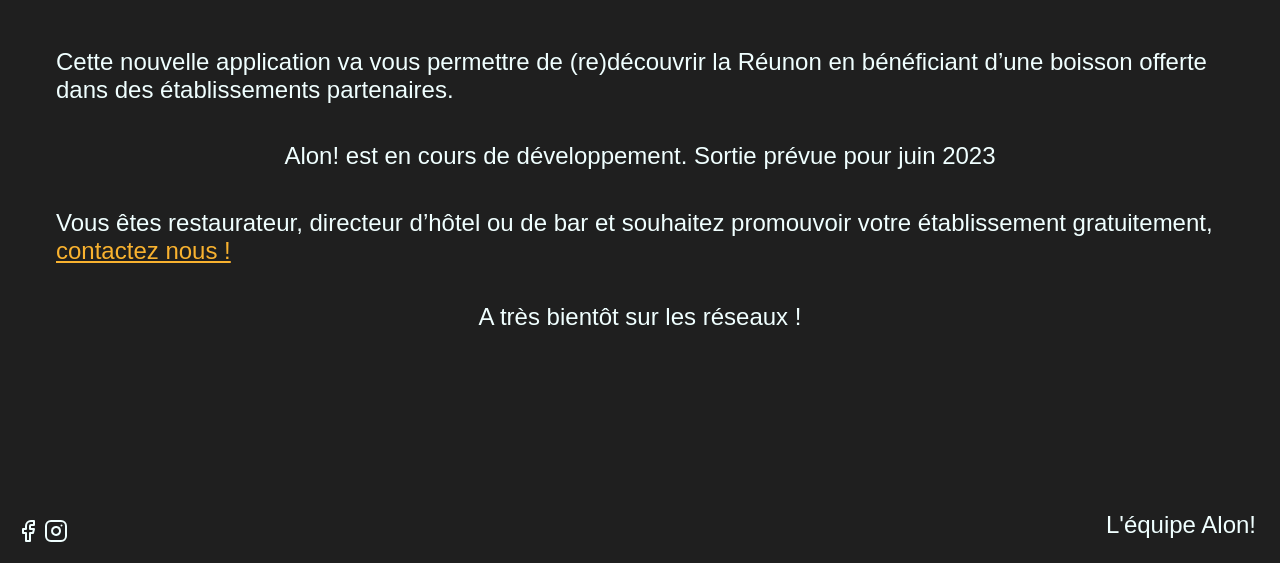
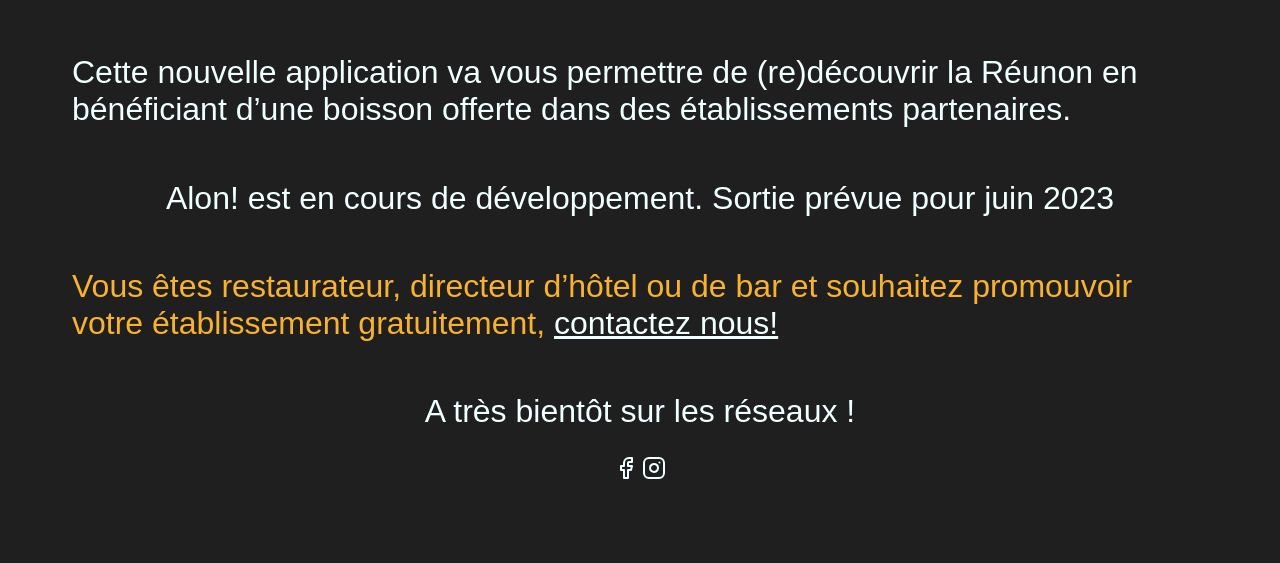
Before and after one commit to CoopCodeCommun/AlonLandingPage, a plain HTML site: page index.html in a window 1280 px wide. Shown: the part 237-800 px from the top of the page. Drawn offline with Linux system fonts and the light colour scheme; a web font is replaced by a local one.

Commit message:
police up

```diff
--- a/index.html
+++ b/index.html
@@ -21,15 +21,18 @@ d’une boisson offerte dans des établissements partenaires.</span>
     </div>
 
     <div class="txt">
-        <span>Vous êtes restaurateur, directeur d’hôtel ou de bar et souhaitez promouvoir votre
-établissement gratuitement, <a class="orange" href="mailto:alon.runappli@gmail.com">contactez nous !</a></span>
+        <span class="orange">Vous êtes restaurateur, directeur d’hôtel ou de bar et souhaitez promouvoir votre
+établissement gratuitement, <a style="color: azure" href="mailto:alon.runappli@gmail.com">contactez nous!</a></span>
     </div>
 
     <div class="txt">
-        <span>A très bientôt sur les réseaux !</span>
-    </div>
+        <span>
+            A très bientôt sur les réseaux !
 
 
+        </span>
+
+    </div>
     <div class="social">
         <svg xmlns="http://www.w3.org/2000/svg" width="24" height="24" viewBox="0 0 24 24" fill="none"
              stroke="currentColor" stroke-width="2" stroke-linecap="round" stroke-linejoin="round">
@@ -43,13 +46,26 @@ d’une boisson offerte dans des établissements partenaires.</span>
         </svg>
     </div>
 
-    <div class="cred">
-        <span>
-            L'équipe Alon!
-        </span>
-    </div>
+    <!--    <div class="cred">-->
+    <!--        <span>-->
+    <!--            L'équipe Alon!-->
+    <!--        </span>-->
+    <!--    </div>-->
 
 </div>
+
+<!--<div class="social">-->
+<!--    <svg xmlns="http://www.w3.org/2000/svg" width="24" height="24" viewBox="0 0 24 24" fill="none"-->
+<!--         stroke="currentColor" stroke-width="2" stroke-linecap="round" stroke-linejoin="round">-->
+<!--        <path d="M18 2h-3a5 5 0 0 0-5 5v3H7v4h3v8h4v-8h3l1-4h-4V7a1 1 0 0 1 1-1h3z"></path>-->
+<!--    </svg>-->
+<!--    <svg xmlns="http://www.w3.org/2000/svg" width="24" height="24" viewBox="0 0 24 24" fill="none"-->
+<!--         stroke="currentColor" stroke-width="2" stroke-linecap="round" stroke-linejoin="round">-->
+<!--        <rect x="2" y="2" width="20" height="20" rx="5" ry="5"></rect>-->
+<!--        <path d="M16 11.37A4 4 0 1 1 12.63 8 4 4 0 0 1 16 11.37z"></path>-->
+<!--        <line x1="17.5" y1="6.5" x2="17.51" y2="6.5"></line>-->
+<!--    </svg>-->
+<!--</div>-->
 
 </body>
 </html>
@@ -76,23 +92,17 @@ d’une boisson offerte dans des établissements partenaires.</span>
         color: #F9B22F;
     }
 
-    .back {
-        /*background-image: url(./chris_haga-800x967.jpg);*/
-        height: 100%;
-        width: 100%;
-        z-index: -1;
-    }
-
     .container {
         display: flex;
         flex-direction: column;
         justify-content: center;
         align-items: center;
+
     }
 
     .txt {
         font-family: Madame, sans-serif;
-        font-size: 1.5em;
+        font-size: 2em;
         color: azure;
         margin: 0.8em 2em;
     }
@@ -110,10 +120,11 @@ d’une boisson offerte dans des établissements partenaires.</span>
 
     .social {
         color: azure;
-        position: fixed;
-        bottom: 0;
-        left: 0;
-        padding: 1em;
+        /*position: fixed;*/
+        /*bottom: 0;*/
+        /*left: 0;*/
+        /*padding: 1em;*/
+        margin-bottom: 2em;
     }
 
     .cred {
```
